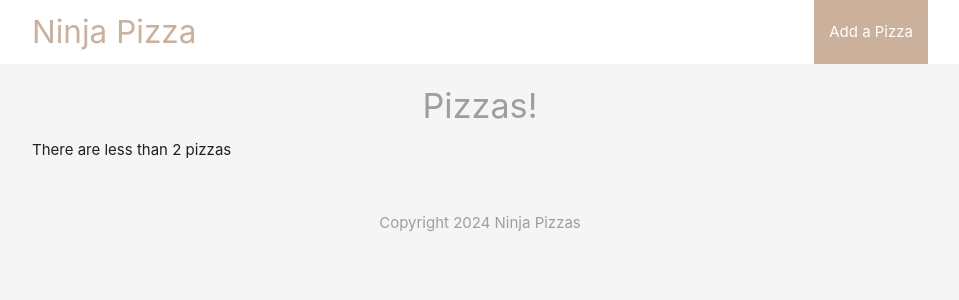
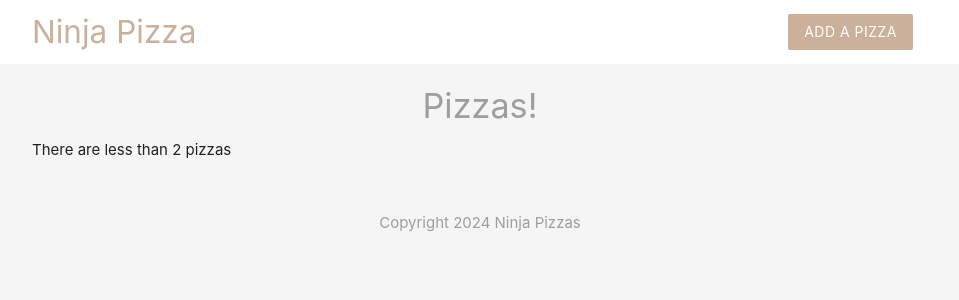
Before and after one commit to dnksebastian/practice-sandbox, a PHP site: page / in a window 1280 px wide. Shown: the top 300 px of the page, without its empty margins (160-1119 px from the left). Run offline with PHP 8.4, Linux system fonts and the light colour scheme; data that the repository does not hold is empty.

Commit message:
php intro

```diff
--- /dev/null
+++ b/php-intro/config/db_connect.php
@@ -0,0 +1,11 @@
+<?php
+
+// Connect to database
+$conn = mysqli_connect('localhost', 'username', 'pwd', 'database-name');
+
+// check connection
+if(!$conn) {
+    echo 'Connection error: ' . mysqli_connect_error();
+}
+
+?>
--- a/php-intro/index.php
+++ b/php-intro/index.php
@@ -1,12 +1,5 @@
 <?php
-// Connect to database
-
-$conn = mysqli_connect('localhost', 'username', 'pwd', 'database-name');
-
-// check connection
-if(!$conn) {
-    echo 'Connection error: ' . mysqli_connect_error();
-}
+include('config/db_connect.php');
 
 // query for all pizzas
 // $sql = 'SELECT * FROM pizzas';
--- a/php-intro/templates/header.php
+++ b/php-intro/templates/header.php
@@ -23,9 +23,9 @@
     <body class="grey lighten-4">
         <nav class="white z-depth-0">
             <div class="container">
-                <a href="#/" class="brand-logo brand-text">Ninja Pizza</a>
+                <a href="index.php" class="brand-logo brand-text">Ninja Pizza</a>
                 <ul id="nav-mobile" class="right hide-on-small-and-down">
-                    <li><a href="#/" class="brn brand z-depth-0">Add a Pizza</a></li>
+                    <li><a href="add.php" class="btn brand z-depth-0">Add a Pizza</a></li>
                 </ul>
             </div>
         </nav>
```
Also changed, not shown: php-intro/add.php (+21 -3 lines).
